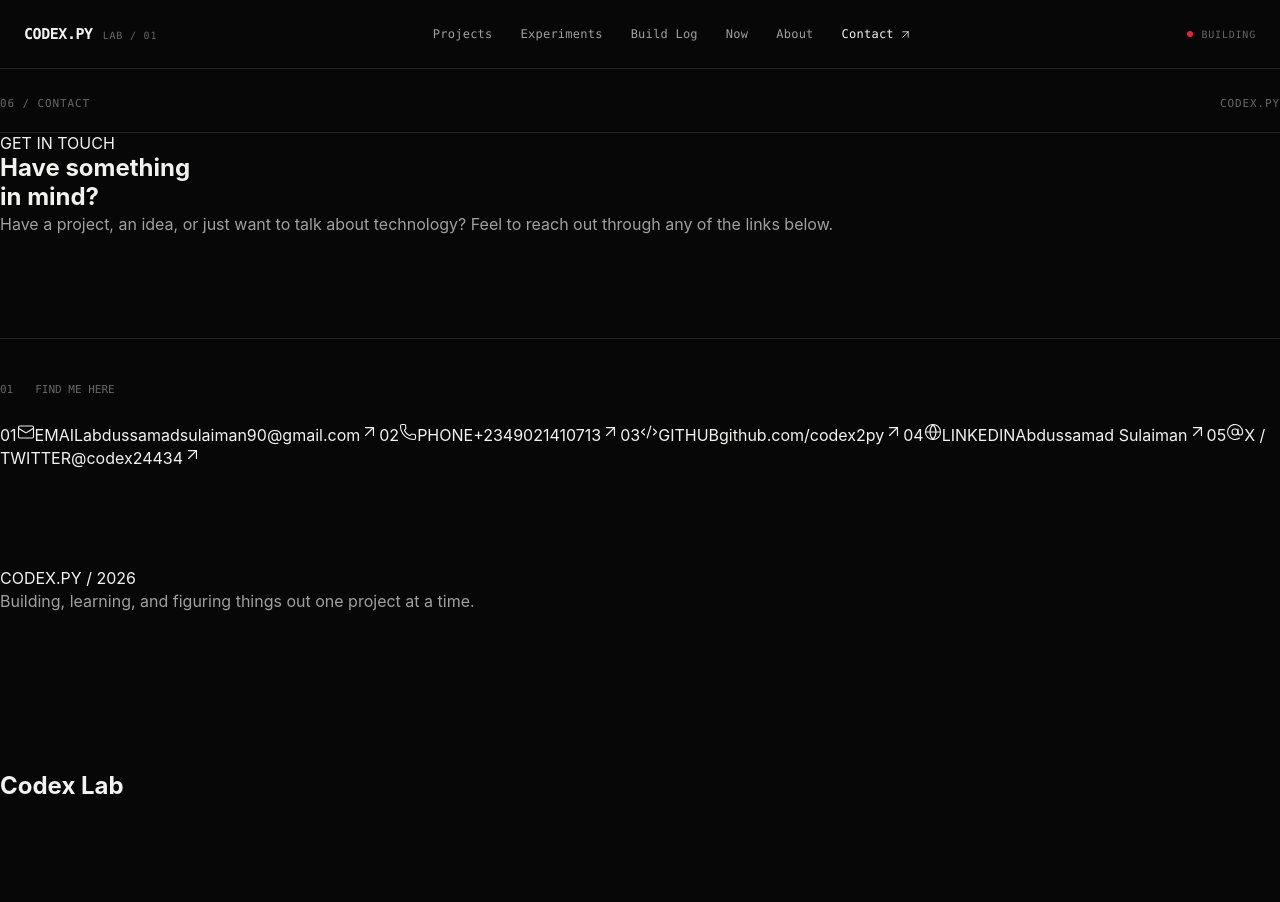
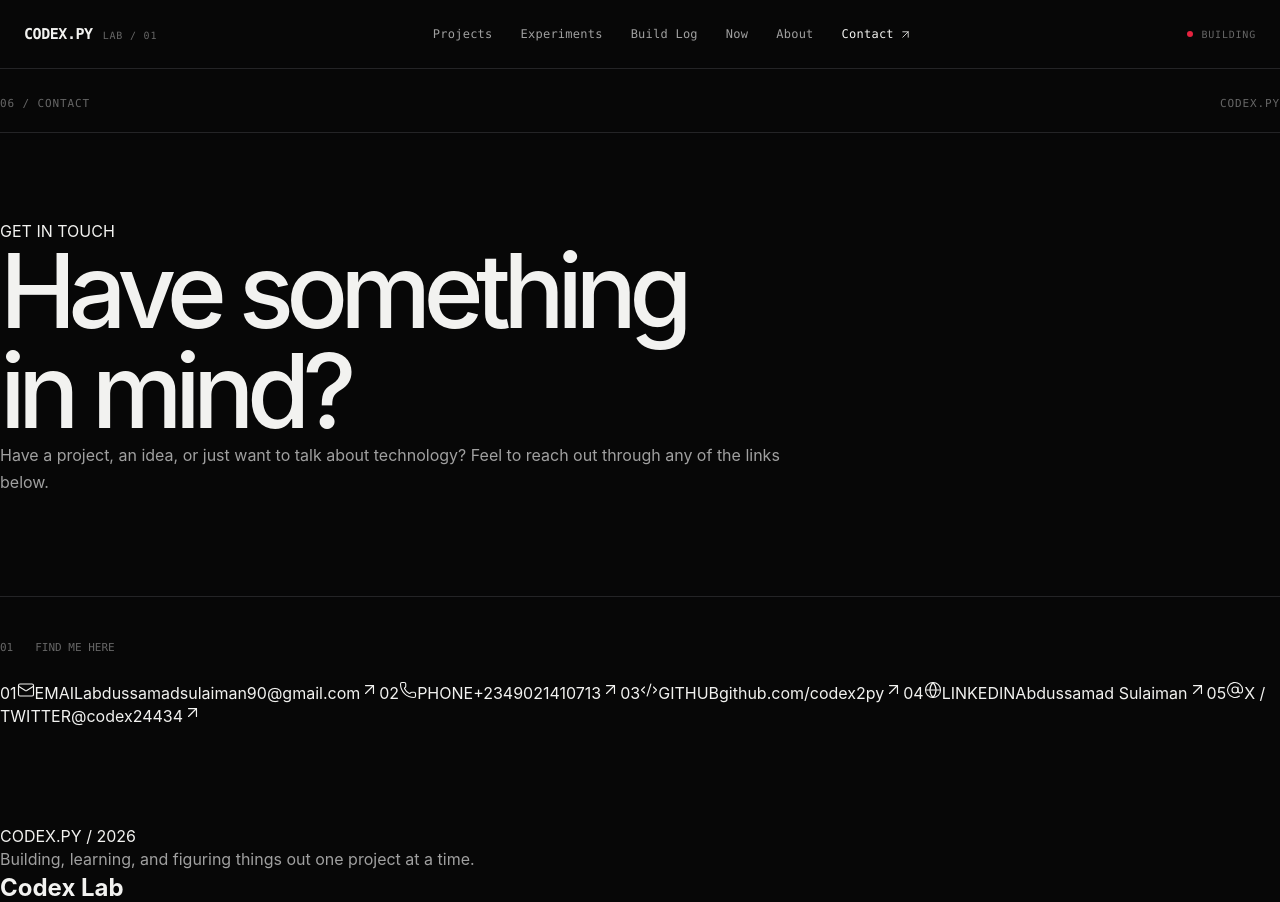
Before and after one commit to codex2py/codexlab, a React (Vite) app: page /contact in a window 1280 px wide. Before the commit the page ends 800 px from the top, so only its background shows below. Built offline with nearby package versions, Linux system fonts and the light colour scheme.

Commit message:
feat: complete building Contact page structure

```diff
--- a/src/pages/Contact.jsx
+++ b/src/pages/Contact.jsx
@@ -54,7 +54,7 @@ function Contact() {
             <span>06 / CONTACT</span>
             <span>CODEX.PY</span>
           </div>
-          <div className="contact-info">
+          <div className="contact-intro">
             <span>GET IN TOUCH</span>
 
             <h1>
```
